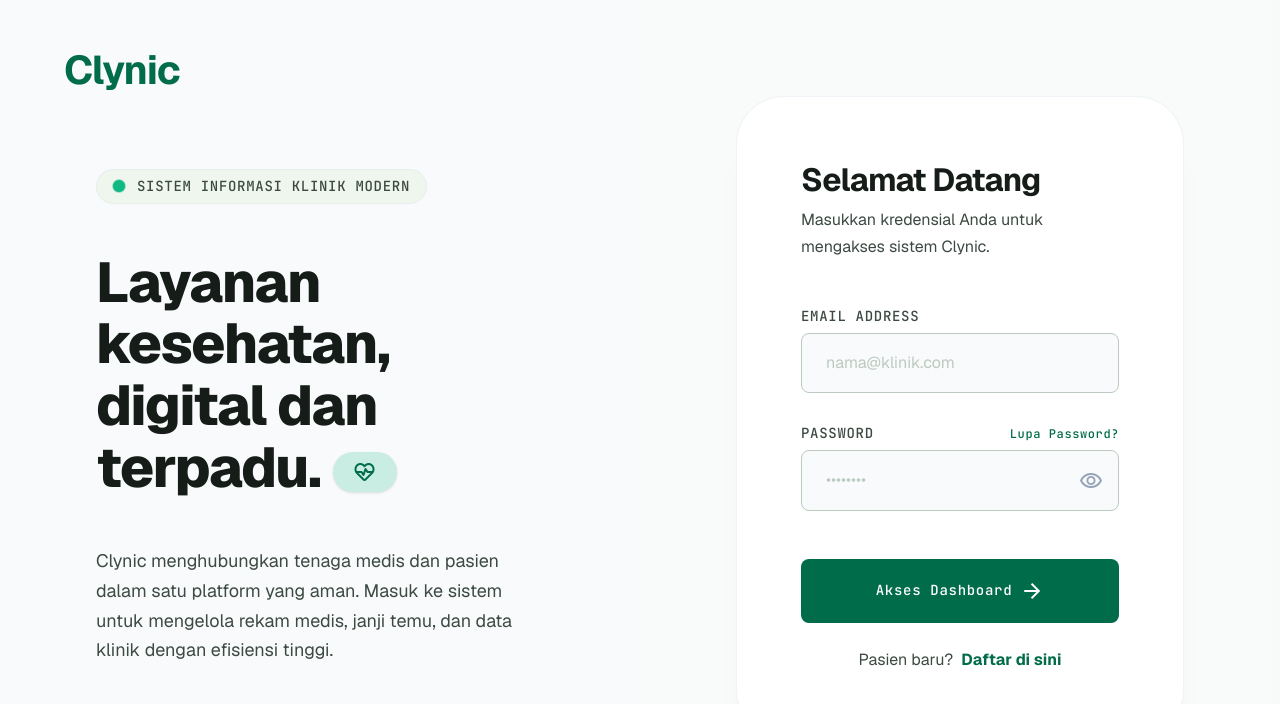
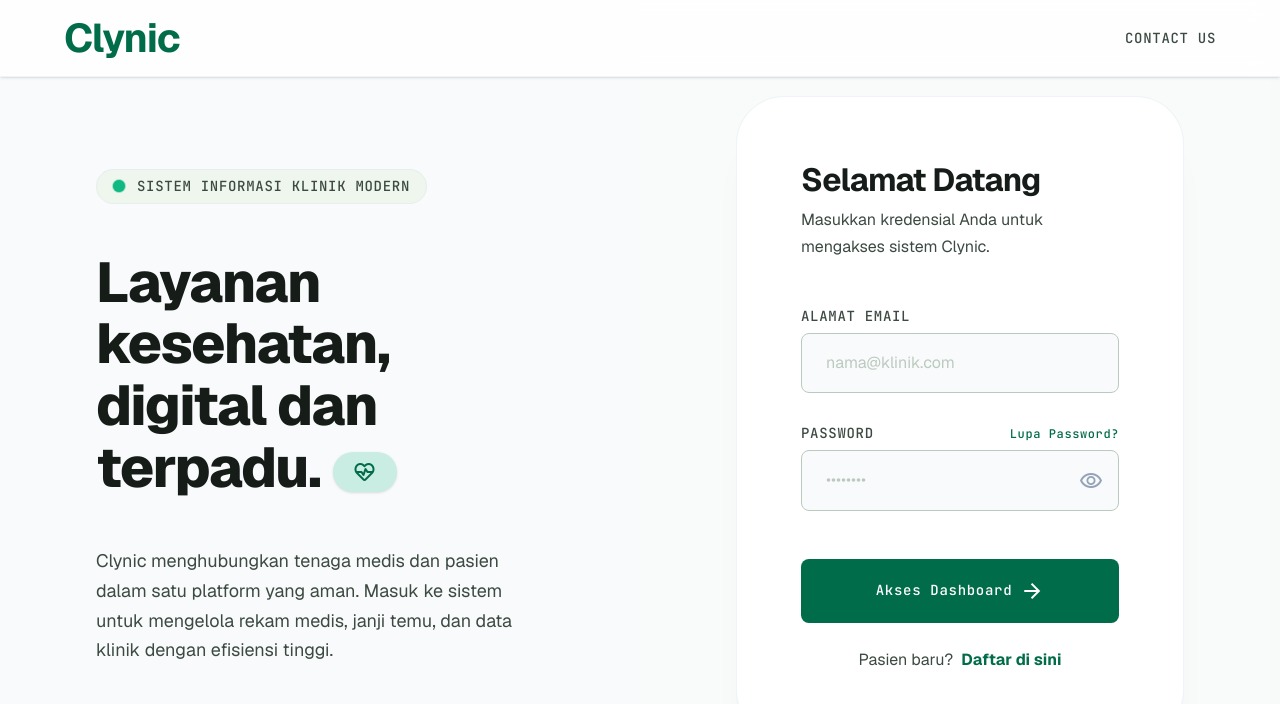
Before and after one commit to RAaf28/clinic-cystem, a React (Vite) app in the folder frontend/: page /login in a window 1280 px wide. Shown: the top 704 px of the page. Built offline with nearby package versions, Linux system fonts and the light colour scheme; no server answers.

Commit message:
fix(frontend): added navbar, code cleanup

```diff
--- a/frontend/src/api/axiosInstance.js
+++ b/frontend/src/api/axiosInstance.js
@@ -31,7 +31,6 @@
     if (error.response) {
       if (error.response.status === 401) {
         localStorage.removeItem('klinik_token');
-        // Redirect will be handled by the router/auth context, but we could do window.location.href = '/login' here
       } else if (error.response.status === 403) {
         console.warn('Akses ditolak');
       }
--- /dev/null
+++ b/frontend/src/components/common/Navbar.jsx
@@ -0,0 +1,20 @@
+import { Link } from 'react-router-dom';
+
+const Navbar = () => {
+  return (
+    <nav className="fixed top-0 left-0 right-0 z-50 flex items-center justify-between px-6 md:px-margin-edge py-4 bg-pure-surface/80 backdrop-blur-md border-b border-whisper-border shadow-sm">
+      <div>
+        <Link to="/" className="text-headline-lg tracking-tighter text-primary hover:opacity-80 transition-opacity">
+          Clynic
+        </Link>
+      </div>
+      <div className="flex items-center gap-4">
+        <button className="text-label-md text-on-surface-variant hover:text-primary transition-colors uppercase tracking-wider font-bold">
+          Contact Us
+        </button>
+      </div>
+    </nav>
+  );
+};
+
+export default Navbar;
--- a/frontend/src/context/AuthContext.jsx
+++ b/frontend/src/context/AuthContext.jsx
@@ -6,7 +6,7 @@
 const initialState = {
   user: null,
   token: localStorage.getItem('klinik_token') || null,
-  isLoading: true, // start as true to check token on mount
+  isLoading: true, // mulai sebagai true untuk memeriksa token saat mount
   isAuthenticated: false,
   error: null,
 };
@@ -56,7 +56,6 @@
 
     dispatch({ type: 'AUTH_LOADING' });
     try {
-      // getMe will use the token from localStorage via axios interceptor
       const response = await authApi.getMe();
       dispatch({
         type: 'AUTH_SUCCESS',
@@ -78,8 +77,6 @@
     dispatch({ type: 'AUTH_LOADING' });
     try {
       const response = await authApi.login(email, password);
-      // Assuming response has format { success: true, data: { token, user: {...} } } based on standard
-      // But AGENTS.md says login returns { token, user: { ... } } directly
       const token = response.data?.token || response.token;
       const user = response.data?.user || response.user;
 
--- a/frontend/src/pages/auth/LoginPage.jsx
+++ b/frontend/src/pages/auth/LoginPage.jsx
@@ -13,13 +13,13 @@
 
   const handleChange = (e) => {
     setFormData({ ...formData, [e.target.name]: e.target.value });
-    setValidationError(''); // Clear validation on typing
+    setValidationError('');
   };
 
   const handleSubmit = async (e) => {
     e.preventDefault();
 
-    // Basic validation
+    // Validasi dasar
     if (!formData.email || !formData.password) {
       setValidationError('Semua kolom wajib diisi');
       return;
@@ -33,20 +33,15 @@
       await login(formData.email, formData.password);
       navigate('/dashboard');
     } catch (err) {
-      // Error handled by context and displayed below
+      // Error ditangani oleh context dan ditampilkan di bawah
     }
   };
 
   return (
     <main className="flex flex-col lg:flex-row min-h-screen bg-canvas-white">
-      {/* Left Side: Editorial Content */}
+      {/* Sisi Kiri: Konten Editorial */}
       <section className="lg:w-1/2 w-full flex flex-col justify-center gallery-airy-padding relative overflow-hidden">
-        {/* Branding */}
-        <div className="absolute top-12 left-margin-edge">
-          <span className="text-headline-lg tracking-tighter text-primary">Clynic</span>
-        </div>
-
-        {/* Content Cluster */}
+        {/* Klaster Konten */}
         <div className="max-w-[65ch] space-y-12 z-10">
           <div className="inline-flex items-center gap-3 px-4 py-2 bg-surface-container-low rounded-full border border-whisper-border">
             <span className="relative flex h-3 w-3">
@@ -69,12 +64,10 @@
             Clynic menghubungkan tenaga medis dan pasien dalam satu platform yang aman. Masuk ke sistem untuk mengelola rekam medis, janji temu, dan data klinik dengan efisiensi tinggi.
           </p>
         </div>
-
-        {/* Background Aesthetic (Subtle) */}
         <div className="absolute -bottom-24 -left-24 w-96 h-96 bg-primary/5 rounded-full blur-3xl -z-10"></div>
       </section>
 
-      {/* Right Side: Auth Container */}
+      {/* Sisi Kanan: Kontainer Auth */}
       <section className="lg:w-1/2 w-full flex items-center justify-center gallery-airy-padding bg-background/30">
         <div className="w-full max-w-xl bg-pure-surface rounded-xl border border-whisper-border whisper-shadow p-12 lg:p-16">
           <div className="mb-12">
@@ -99,7 +92,7 @@
           <form onSubmit={handleSubmit} className="space-y-8">
             <div className="space-y-2">
               <label className="block text-label-md text-on-surface-variant uppercase tracking-wider" htmlFor="email">
-                Email Address
+                Alamat Email
               </label>
               <input
                 id="email"
--- a/frontend/src/pages/auth/RegisterPage.jsx
+++ b/frontend/src/pages/auth/RegisterPage.jsx
@@ -61,11 +61,6 @@
     <main className="flex flex-col lg:flex-row min-h-screen bg-canvas-white">
       {/* Left Side: Editorial Content */}
       <section className="lg:w-1/2 w-full flex flex-col justify-center gallery-airy-padding relative overflow-hidden bg-surface-container-lowest">
-        <div className="absolute top-12 left-margin-edge">
-          <span className="text-headline-lg tracking-tighter text-primary">Clynic</span>
-          <p className="text-label-sm text-muted-slate mt-2 tracking-widest uppercase">Portal Pasien</p>
-        </div>
-
         <div className="max-w-[65ch] space-y-12 z-10">
           <h1 className="text-display-lg leading-tight text-on-background">
             Akses kesehatan, dalam genggaman.
--- a/frontend/src/routes.jsx
+++ b/frontend/src/routes.jsx
@@ -1,13 +1,13 @@
 import { Routes, Route, Navigate } from 'react-router-dom';
 import { useAuth } from './context/AuthContext';
 import PrivateRoute from './components/common/PrivateRoute';
+import Navbar from './components/common/Navbar';
 
 // Auth Pages
 import LoginPage from './pages/auth/LoginPage';
 import RegisterPage from './pages/auth/RegisterPage';
 import ForgotPasswordPage from './pages/auth/ForgotPasswordPage';
 
-// Placeholder Pages for now
 const DashboardPage = () => {
   const { user, logout } = useAuth();
   return (
@@ -32,8 +32,10 @@
   const { isAuthenticated } = useAuth();
 
   return (
-    <Routes>
-      {/* Public Routes */}
+    <>
+      <Navbar />
+      <Routes>
+        {/* Public Routes */}
       <Route path="/login" element={isAuthenticated ? <Navigate to="/dashboard" /> : <LoginPage />} />
       <Route path="/register" element={isAuthenticated ? <Navigate to="/dashboard" /> : <RegisterPage />} />
       <Route path="/forgot-password" element={isAuthenticated ? <Navigate to="/dashboard" /> : <ForgotPasswordPage />} />
@@ -56,6 +58,7 @@
       {/* 404 Route */}
       <Route path="*" element={<Navigate to="/" replace />} />
     </Routes>
+    </>
   );
 };
 
```
Also changed, not shown: frontend/src/pages/auth/ForgotPasswordPage.jsx (+4 -4 lines).
